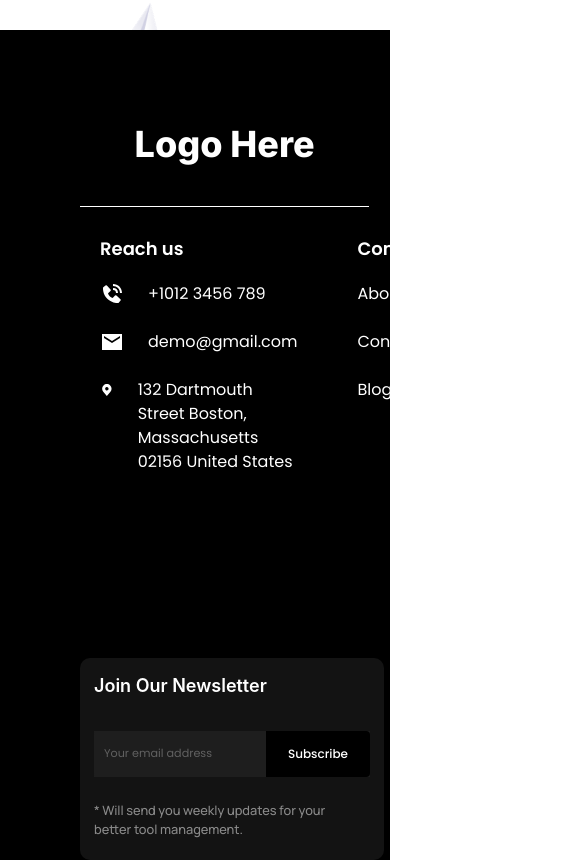
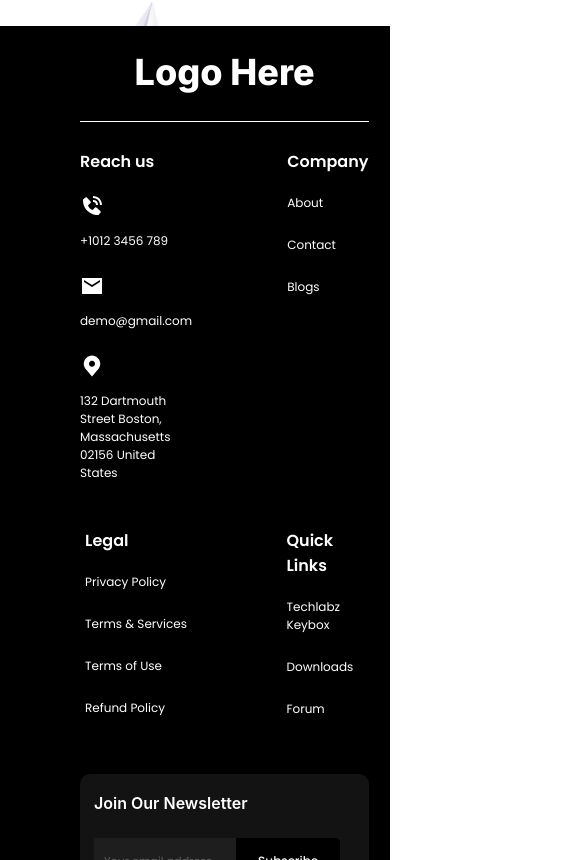
Before and after one commit to illiakornyk/nextjs_technical_assessment, a Next.js app: page /contact-us in a window 390 px wide. Shown: the part 1604-2464 px from the top of the page, 585 px wide, since content can reach past the window. Built offline with nearby package versions, Linux system fonts and the light colour scheme.

Commit message:
feat: add responsive styles for footer

```diff
--- a/src/app/components/button/index.tsx
+++ b/src/app/components/button/index.tsx
@@ -19,13 +19,9 @@ const Button: React.FC<IButtonProps> = ({
 }) => {
   return (
     <button
-      className={cx(
-        'button',
-        {
-          [`button-${variant}`]: variant,
-        },
-        className,
-      )}
+      className={cx(['button', className], {
+        [`button-${variant}`]: variant,
+      })}
       {...props}
     >
       {children}
--- a/src/app/components/button/styles.module.scss
+++ b/src/app/components/button/styles.module.scss
@@ -9,6 +9,7 @@
 
   box-shadow: 0px 0px 14px 0px rgba(0, 0, 0, 0.12);
   border-radius: 5px;
+  border: none;
 
   &:focus {
     outline: none;
--- a/src/app/components/footer/index.tsx
+++ b/src/app/components/footer/index.tsx
@@ -5,6 +5,7 @@ import styles from './styles.module.scss';
 import EnvelopeIcon from '@/components/icons/miscellaneous/envelope';
 import LocationMarkerIcon from '@/components/icons/miscellaneous/locationMarker';
 import PhoneIcon from '@/components/icons/miscellaneous/phone';
+import Button from '@/components/button';
 
 let cx = classNames.bind(styles);
 
--- a/src/app/components/footer/styles.module.scss
+++ b/src/app/components/footer/styles.module.scss
@@ -20,6 +20,12 @@
   position: relative;
   gap: 6rem;
 
+  @include mixins.respond-to('laptop') {
+    margin-top: 3.125rem;
+    justify-content: center;
+    gap: 2.5rem;
+  }
+
   @include mixins.respond-to('tablet-landscape-down') {
     flex-wrap: wrap;
   }
@@ -39,6 +45,15 @@
   gap: 3.75rem;
 
   padding-left: 20px;
+
+  @include mixins.respond-to('laptop') {
+    display: grid;
+    justify-items: center;
+    align-items: baseline;
+    grid-template-columns: repeat(2, 1fr);
+    gap: 1.875rem 5.9rem;
+    padding-left: 0;
+  }
 }
 
 .footer__logo {
@@ -47,6 +62,10 @@
   font-weight: 800;
   font-family: 'Inter', sans-serif;
   text-align: center;
+
+  @include mixins.respond-to('laptop') {
+    margin-top: 1.18rem;
+  }
 }
 
 .footer__info-list {
@@ -66,6 +85,10 @@
   font-family: 'Poppins', sans-serif;
   font-size: 1.125rem;
   font-weight: 600;
+
+  @include mixins.respond-to('laptop') {
+    font-size: 1rem;
+  }
 }
 
 .footer__info-item {
@@ -73,6 +96,13 @@
 
   display: flex;
   gap: 1.5rem;
+
+  @include mixins.respond-to('laptop') {
+    display: flex;
+    flex-direction: column;
+    font-size: 0.75rem;
+    gap: 0.875rem;
+  }
 }
 
 .footer__subscription-block {
@@ -86,6 +116,12 @@
   @include mixins.respond-to('laptop-down') {
     min-width: fit-content;
   }
+
+  @include mixins.respond-to('laptop') {
+    padding: 17px 29px 14px 14px;
+    width: 100%;
+    min-width: auto;
+  }
 }
 
 .footer__subscription-form {
@@ -94,6 +130,10 @@
 
   margin-top: 2rem;
   background: variables.$dark-4;
+
+  @include mixins.respond-to('laptop') {
+    margin-top: 1.43em;
+  }
 }
 
 .footer__subscription-input {
@@ -141,10 +181,18 @@
   font-weight: 500;
 
   margin-top: 1.5rem;
+
+  @include mixins.respond-to('laptop') {
+    margin-top: 1.25rem;
+  }
 }
 
 .footer__subscription-title {
   font-weight: 600;
   font-size: 1.125rem;
   color: variables.$white;
+
+  @include mixins.respond-to('laptop') {
+    font-size: 1rem;
+  }
 }
```
